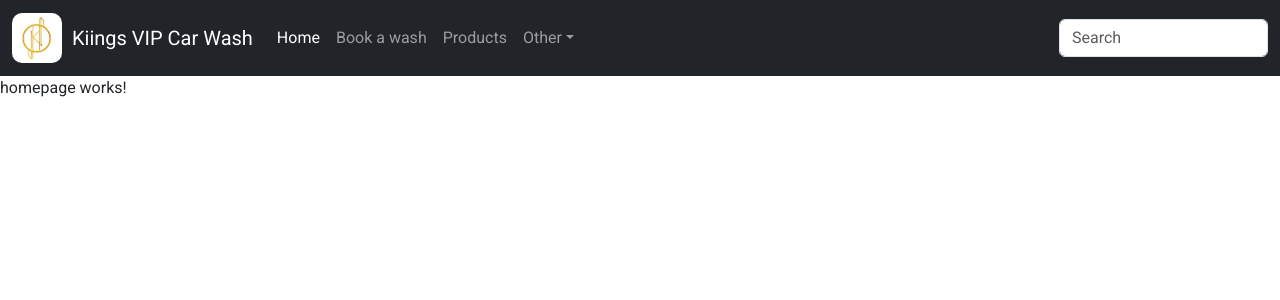
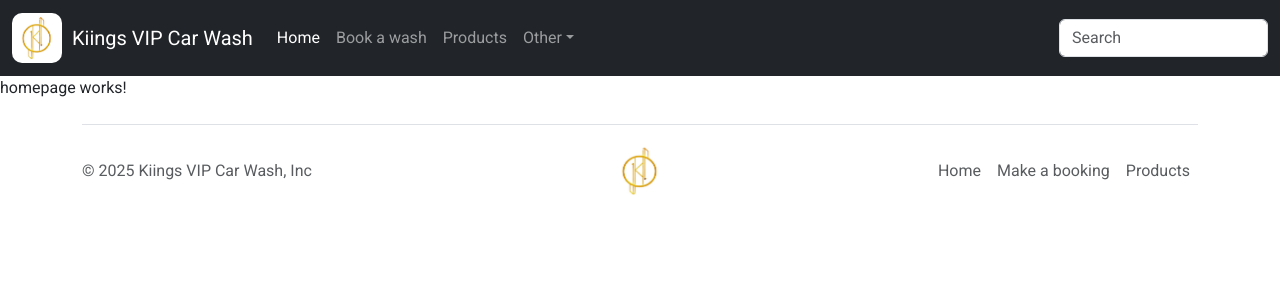
Before and after one commit to WhitelightningDev/kingsfrontend, an Angular app: page / in a window 1280 px wide. Shown: the top 300 px of the page. Built offline with nearby package versions, Linux system fonts and the light colour scheme.

Commit message:
`Added app-footer component to app.html and app.ts, and implemented footer.html template.`

```diff
--- a/src/app/app.html
+++ b/src/app/app.html
@@ -1,2 +1,3 @@
 <app-navbar></app-navbar>
 <router-outlet></router-outlet>
+<app-footer></app-footer>
--- a/src/app/app.ts
+++ b/src/app/app.ts
@@ -1,11 +1,12 @@
 import { Component } from '@angular/core';
 import { RouterOutlet } from '@angular/router';
 import { Navbar } from "./components/navbar/navbar";
+import { Footer } from "./components/footer/footer";
 
 
 @Component({
   selector: 'app-root',
-  imports: [RouterOutlet, Navbar],
+  imports: [RouterOutlet, Navbar, Footer],
   templateUrl: './app.html',
   styleUrl: './app.css'
 })
--- a/src/app/components/footer/footer.html
+++ b/src/app/components/footer/footer.html
@@ -1 +1,15 @@
-<p>footer works!</p>
+<div class="container">
+  <footer class="d-flex flex-wrap justify-content-between align-items-center py-3 my-4 border-top">
+    <p class="col-md-4 mb-0 text-body-secondary">&copy; 2025 Kiings VIP Car Wash, Inc</p>
+
+    <a href="/" class="col-md-4 d-flex align-items-center justify-content-center mb-3 mb-md-0 me-md-auto link-body-emphasis text-decoration-none" aria-label="Bootstrap">
+      <img src="kingslogo.JPG" alt="Kings logo" width="60" height="60" class="d-block">
+    </a>
+
+    <ul class="nav col-md-4 justify-content-end">
+      <li class="nav-item"><a href="/" class="nav-link px-2 text-body-secondary">Home</a></li>
+      <li class="nav-item"><a href="#" class="nav-link px-2 text-body-secondary">Make a booking</a></li>
+      <li class="nav-item"><a href="#" class="nav-link px-2 text-body-secondary">Products</a></li>
+    </ul>
+  </footer>
+</div>
```
